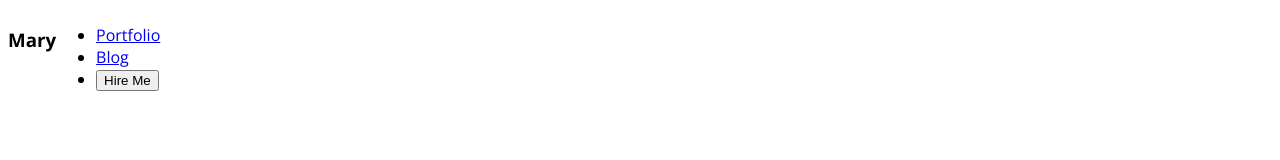
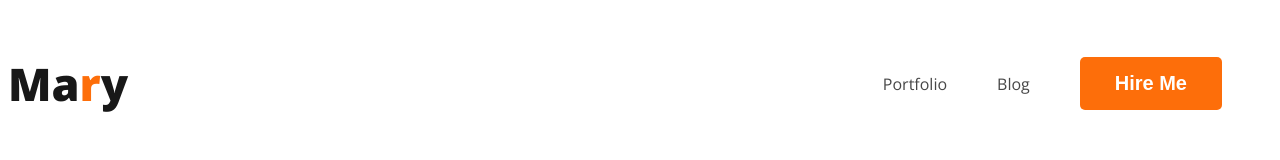
Before and after one commit to shadathossain994/developer..portfolio, a plain HTML site: page index.html in a window 1280 px wide. Drawn offline with nearby package versions, Linux system fonts and the light colour scheme.

Commit message:
added a nav bar fixed

```diff
--- a/index.html
+++ b/index.html
@@ -17,11 +17,11 @@
     <header>
         <!-- Start Nav Section -->
         <nav>
-            <h3 style="nav-title">Mary</h3>
+            <h3 class="nav-title">Ma<span class="text-primary">r</span>y</h3>
             <ul>
                 <li><a href="#">Portfolio</a></li>
                 <li><a href="#">Blog</a></li>
-                <li><button>Hire Me</button></li>
+                <li><button class="btn-primary">Hire Me</button></li>
             </ul>
         </nav>
         <!-- End Nav Section -->
--- a/styles/porfolio.css
+++ b/styles/porfolio.css
@@ -4,15 +4,47 @@ body {
     font-family: "Open Sans", sans-serif;
 }
 
+.text-primary {
+    color: #FD6E0A;
+}
+
+.btn-primary {
+    border-radius: 5px;
+    background: #FD6E0A;
+    border: 0;
+    color: #fff;
+    font-size: 20px;
+    font-weight: 700;
+    padding: 15px 35px;
+}
+
 /* nav related style */
 
 nav {
     display: flex;
+    justify-content: space-between;
+    align-items: center;
 }
 
 
-.nav-title{
+.nav-title {
     color: #181818;
     font-size: 45px;
     font-weight: 800;
 }
+
+
+nav>ul {
+    display: flex;
+    align-items: center;
+}
+
+nav li {
+    list-style: none;
+    margin-right: 50px;
+}
+
+nav a {
+    text-decoration: none;
+    color: #474747;
+}
```
